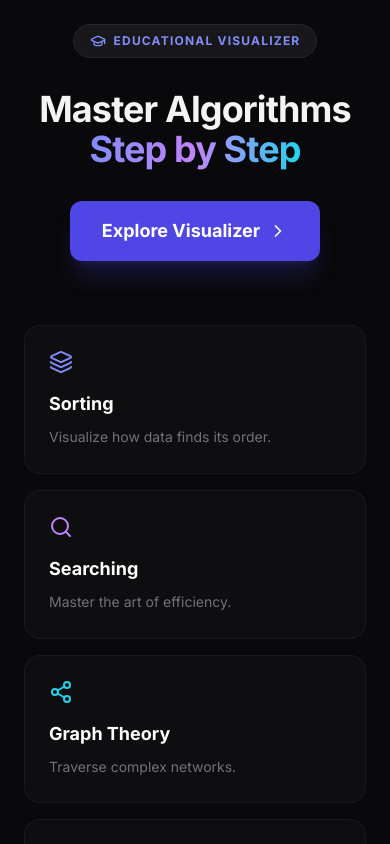
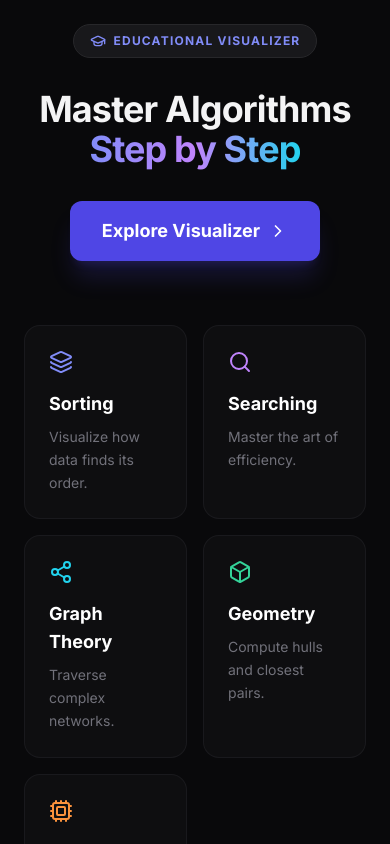
Before and after one commit to itsya-ssine/algo-visualiser, a React (Vite) app: page / in a window 390 px wide. Shown: the top 844 px of the page. Built offline with nearby package versions, Linux system fonts and the light colour scheme.

Commit message:
home for mobile

```diff
--- a/components/Home.tsx
+++ b/components/Home.tsx
@@ -40,7 +40,7 @@
             <ChevronRight className="ml-2 group-hover:translate-x-1 transition-transform" size={20} />
           </button>
 
-          <div className="grid grid-cols-1 sm:grid-cols-2 lg:grid-cols-5 gap-4 w-full">
+          <div className="grid grid-cols-2 sm:grid-cols-2 md:grid-cols-3 lg:grid-cols-5 gap-4 w-full">
             {features.map((f, i) => (
               <div
                 key={i}
@@ -54,6 +54,7 @@
               </div>
             ))}
           </div>
+
         </div>
       </main>
 
```
